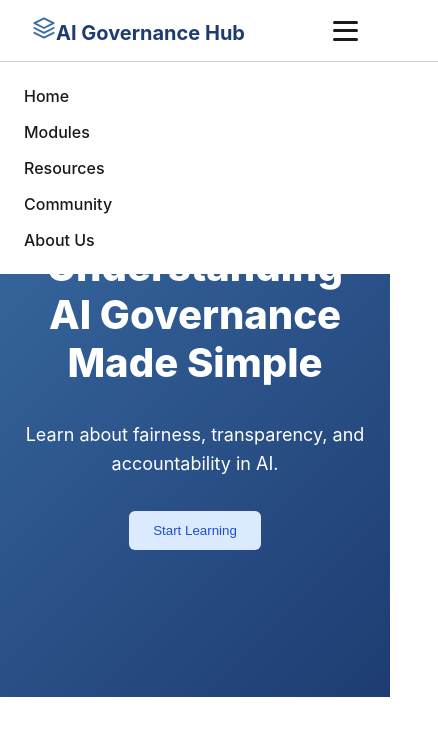
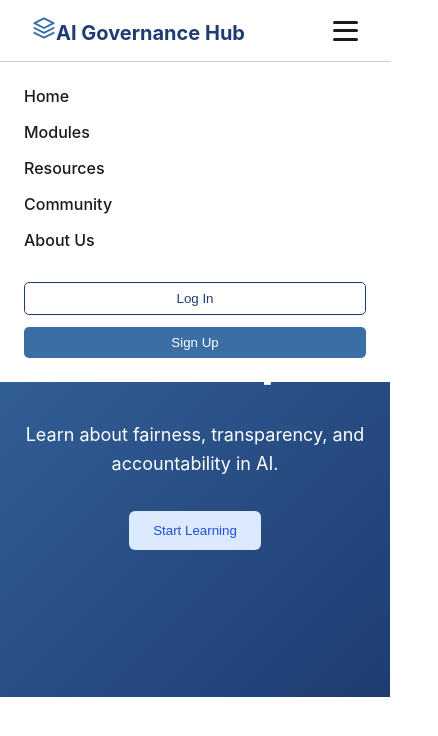
Before and after one commit to moniqueaboumrad9930/ai_final_project, a React (Create React App) app in the folder ai-final/: page / in a window 390 px wide. Both pictures are taken after a click on the element 345 px from the left and 30 px from the top of the page. Shown: the top 736 px of the page, 438 px wide, since content can reach past the window. Built offline with nearby package versions, Linux system fonts and the light colour scheme.

Commit message:
fixing mobile styling

```diff
--- a/ai-final/src/components/header.js
+++ b/ai-final/src/components/header.js
@@ -46,7 +46,7 @@ const Header = () => {
                 <a href= "#"> Resources</a>
                 <a href= "#"> Community</a>
                 <a href= "#"> About Us</a>
-                <div className={styles.authButtons}>
+                <div className={styles.mobileButtons}>
                 <button className={styles.login}>Log In</button>
                 <button className={styles.signup}>Sign Up</button>
                 </div>
--- a/ai-final/src/components/header.module.css
+++ b/ai-final/src/components/header.module.css
@@ -74,6 +74,7 @@
     background: white;
     padding: 1.5rem;
     border-top: 1px solid #ccc;
+    box-sizing: border-box;
   }
 
   .bar {
@@ -96,6 +97,7 @@
   flex-direction: column;
   gap: 0.75rem;
   margin-top: 1rem;
+  justify-content: center;
 }
 
 .hamburger{
--- a/ai-final/src/index.css
+++ b/ai-final/src/index.css
@@ -5,6 +5,7 @@ body {
     sans-serif;
   -webkit-font-smoothing: antialiased;
   -moz-osx-font-smoothing: grayscale;
+  overflow-x: hidden;
 }
 
 code {
```
